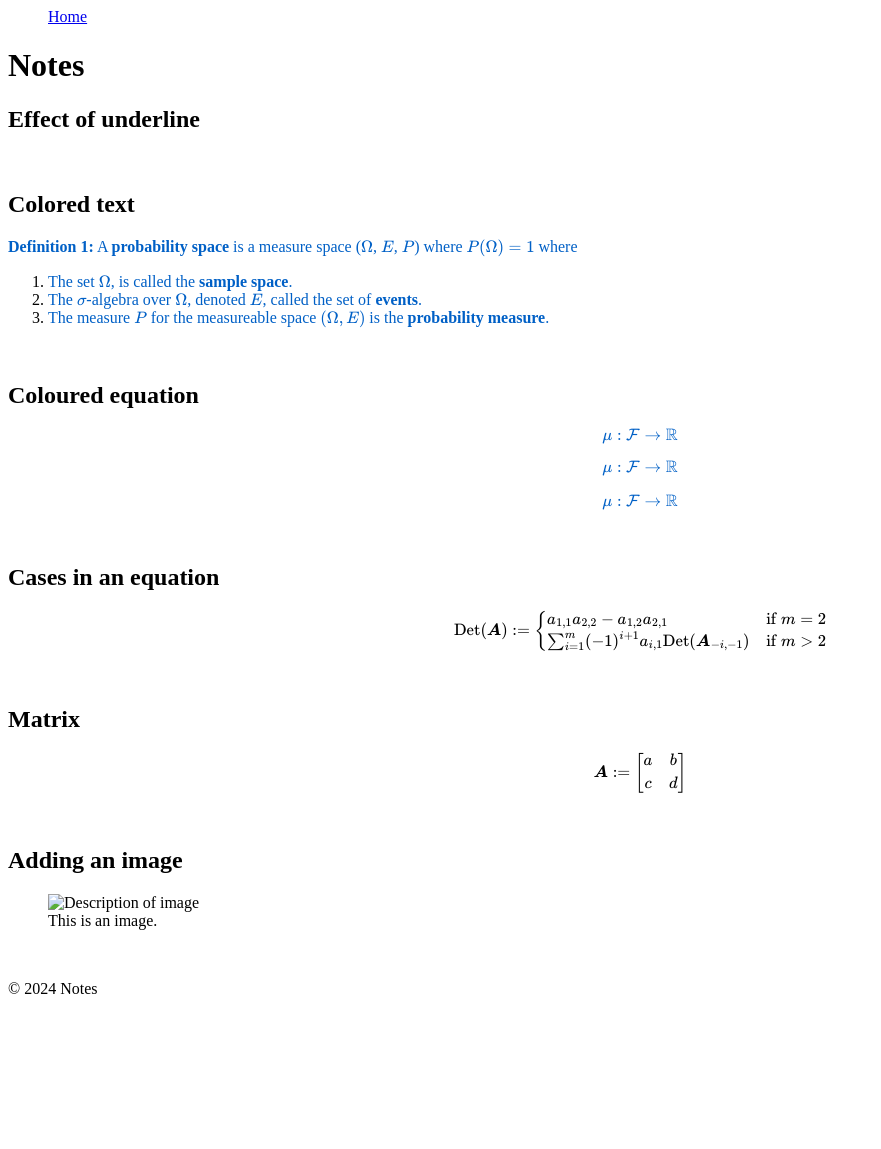
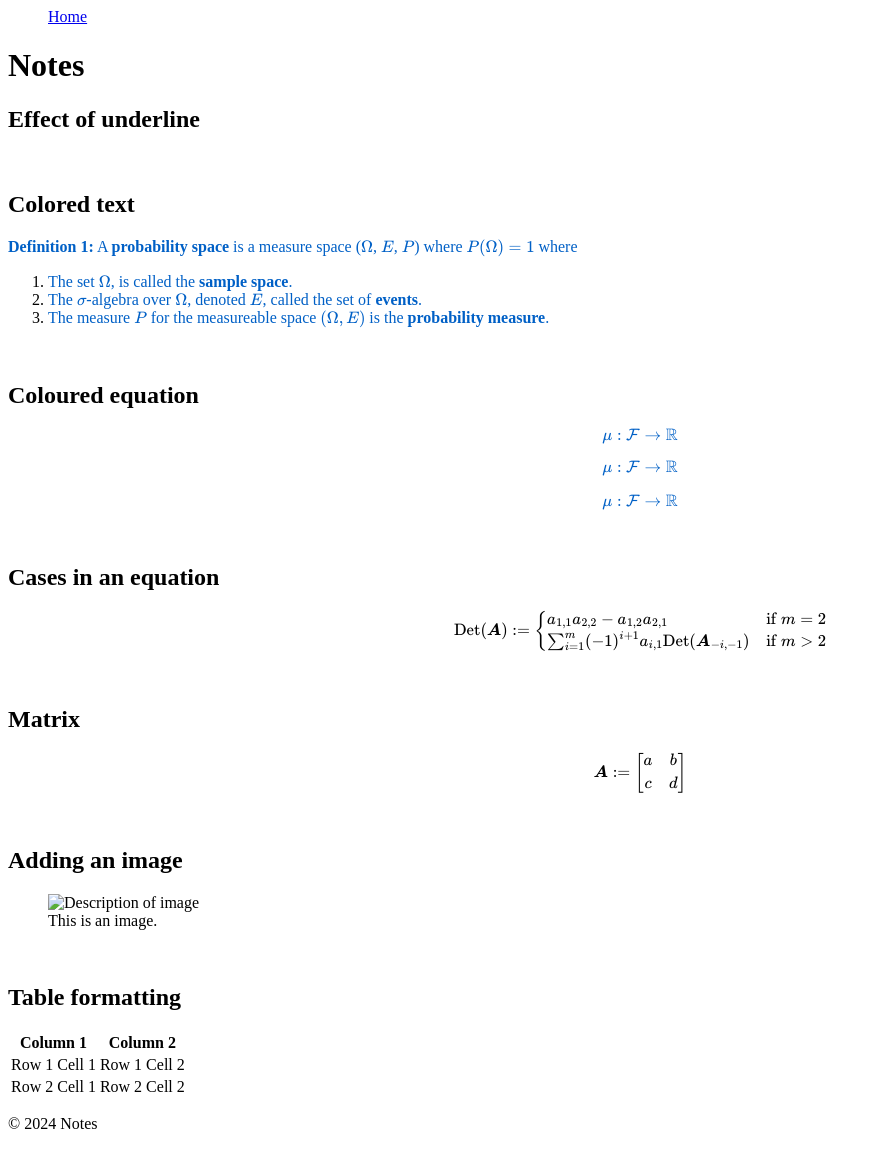
Before and after one commit to neeravkarani/notes, a Jekyll site: the page built from _posts/misc/2024-06-18-trying-things.md, in a window 1280 px wide. Shown: the whole page, without its empty margins (0-881 px from the left). Built offline with Jekyll 4.4.1, drawn with Linux system fonts in a browser that asks for light colours; before the commit the page ends 1014 px from its top, so only the background shows below that.

```diff
--- a/_posts/misc/2024-06-18-trying-things.md
+++ b/_posts/misc/2024-06-18-trying-things.md
@@ -51,5 +51,22 @@ Adding an image
 </figure>
 
 
+<br>
 
-<br>
+Table formatting
+---
+
+<table>
+  <tr>
+    <th>Column 1</th>
+    <th>Column 2</th>
+  </tr>
+  <tr>
+    <td>Row 1 Cell 1</td>
+    <td>Row 1 Cell 2</td>
+  </tr>
+  <tr>
+    <td>Row 2 Cell 1</td>
+    <td>Row 2 Cell 2</td>
+  </tr>
+</table>
```
Also changed, not shown: assets/css/style.css (+16 -7 lines).
